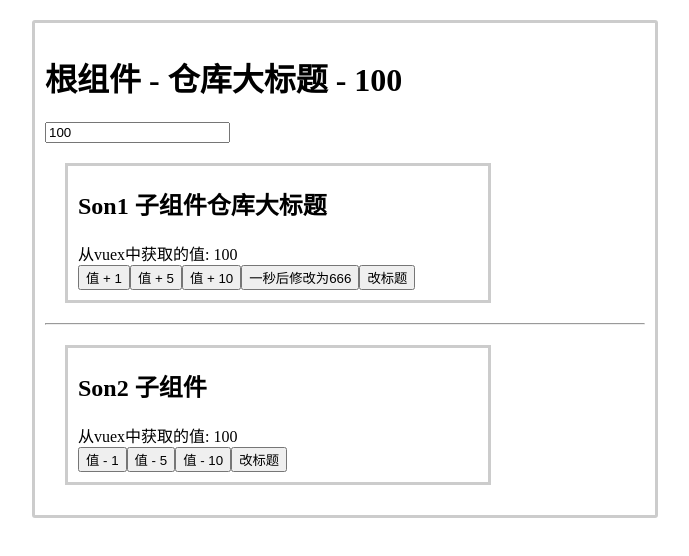
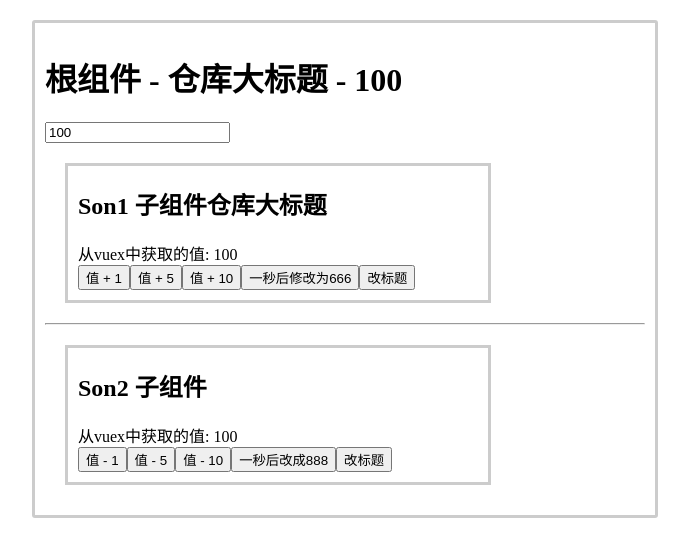
Before and after one commit to wlpzio/day07, a Vue app: page / in a window 1280 px wide. Shown: the top 556 px of the page, without its empty margins (295-984 px from the left). Built offline with nearby package versions, Linux system fonts and the light colour scheme.

Commit message:
mapactions

```diff
--- a/src/components/Son2.vue
+++ b/src/components/Son2.vue
@@ -7,12 +7,13 @@
     <button @click="subCount(1)">值 - 1</button>
     <button @click="subCount(5)">值 - 5</button>
     <button @click="handleSub(10)">值 - 10</button>
+    <button @click="changeCountAction(888)">一秒后改成888</button>
     <button @click="changeTitle('xxxx')">改标题</button>
   </div>
 </template>
 
 <script>
-import { mapState, mapMutations } from 'vuex'
+import { mapState, mapMutations, mapActions } from 'vuex'
 
 export default {
   name: 'Son2Com',
@@ -28,7 +29,8 @@ export default {
       // 1.
       this.subCount(n)
     },
-    ...mapMutations(['subCount', 'changeTitle'])
+    ...mapMutations(['subCount', 'changeTitle']),
+    ...mapActions(['changeCountAction'])
   }
 }
 </script>
```
